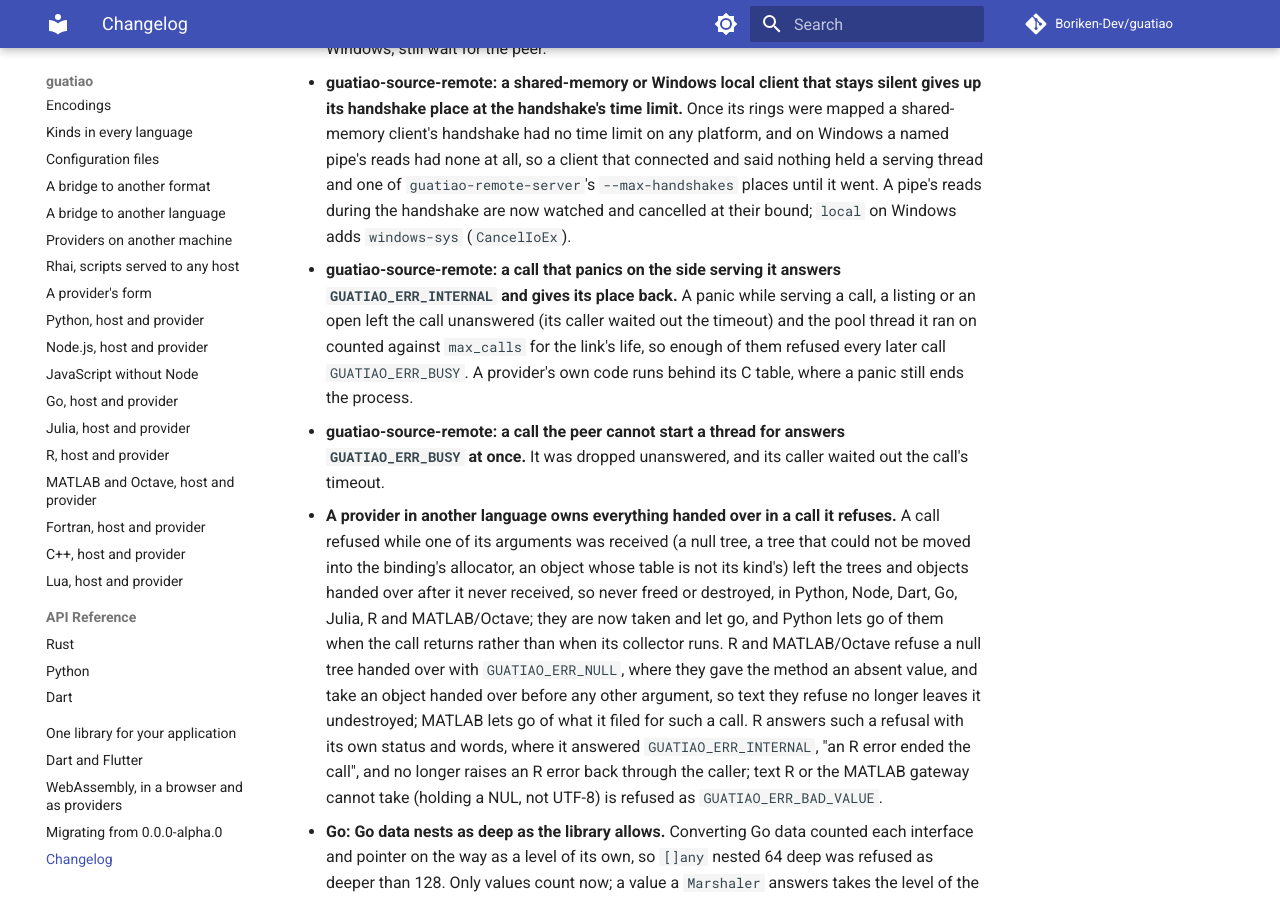
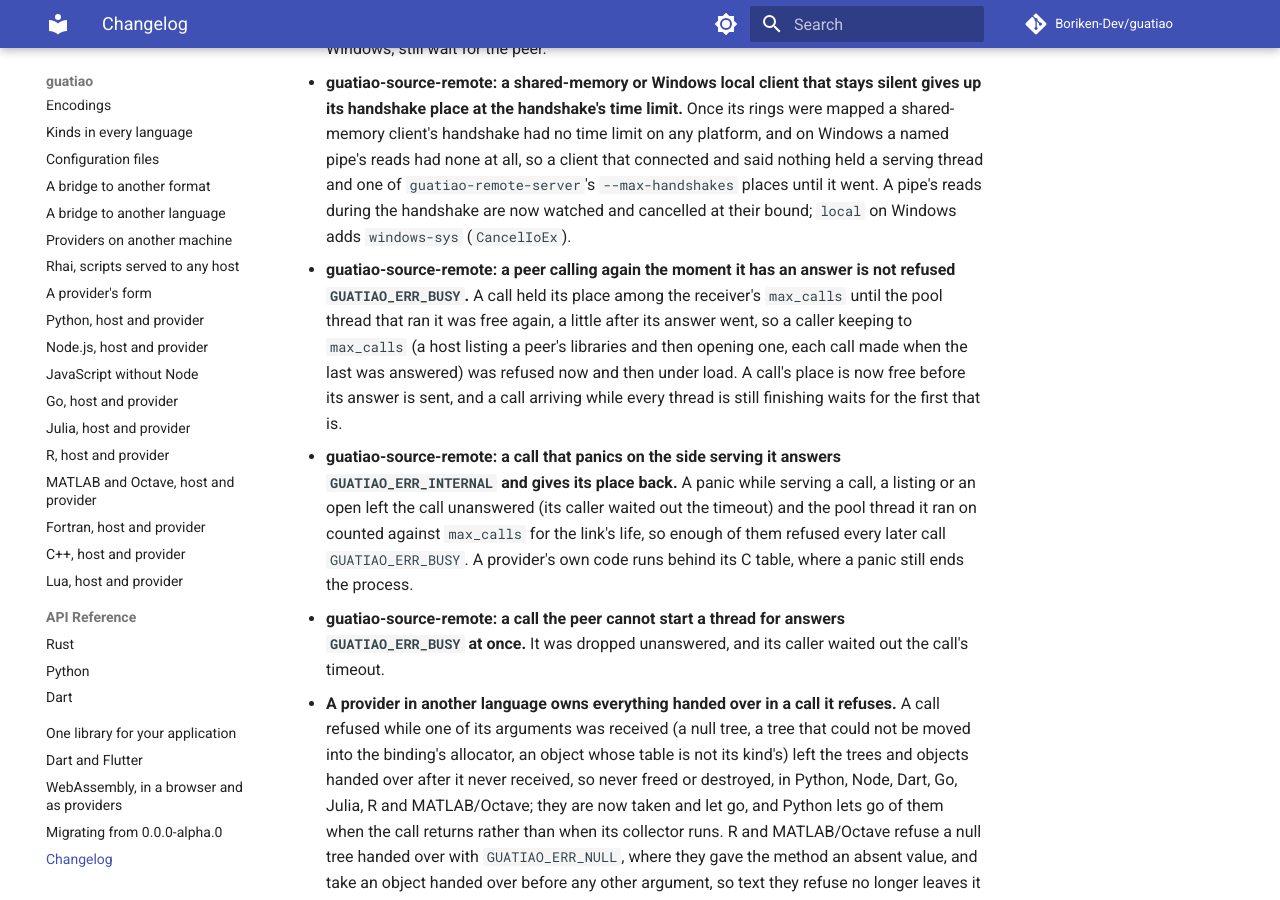
Before and after one commit to Boriken-Dev/guatiao, an MkDocs documentation site: the page built from docs/changelog.md, in a window 1280 px wide and 900 px high, scrolled down 42412 px. Built offline with MkDocs 1.6.1 and Material for MkDocs 9.7.7, drawn with Linux system fonts in a browser that asks for light colours; comment, search, counter and statistics services are not loaded.

Commit message:
docs: a remote call counts against max_calls until its answer is sent
docs/remote.md and the crate's API header say a caller keeping to
max_calls may call again the moment it has an answer; the changelog
says what was refused before.

```diff
--- a/CHANGELOG.md
+++ b/CHANGELOG.md
@@ -2069,6 +2069,15 @@ write now.
   places until it went. A pipe's reads during the handshake are now
   watched and cancelled at their bound; `local` on Windows adds
   `windows-sys` (`CancelIoEx`).
+- **guatiao-source-remote: a peer calling again the moment it has an
+  answer is not refused `GUATIAO_ERR_BUSY`.** A call held its place among
+  the receiver's `max_calls` until the pool thread that ran it was free
+  again, a little after its answer went, so a caller keeping to
+  `max_calls` (a host listing a peer's libraries and then opening one,
+  each call made when the last was answered) was refused now and then
+  under load. A call's place is now free before its answer is sent, and a
+  call arriving while every thread is still finishing waits for the first
+  that is.
 - **guatiao-source-remote: a call that panics on the side serving it
   answers `GUATIAO_ERR_INTERNAL` and gives its place back.** A panic
   while serving a call, a listing or an open left the call unanswered (its
```
Also changed, not shown: crates/guatiao-source-remote/AGENTS.md (+4 -2 lines), docs/remote.md (+4 -1 lines).
